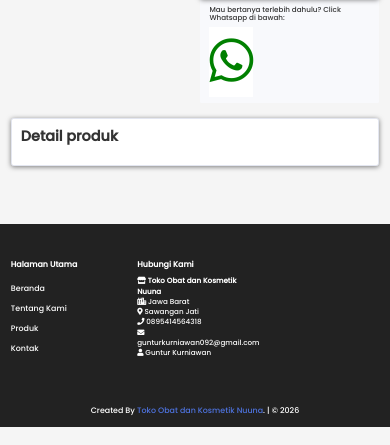
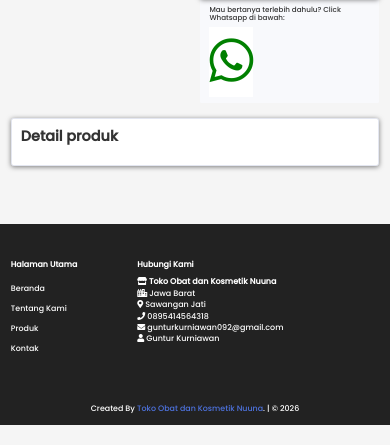
Before and after one commit to Bamanu18/Nuuna, a PHP site: page /detail_produk.php?idproduk=1 in a window 390 px wide. Shown: the part 399-844 px from the top of the page. Run offline with PHP 8.4, Linux system fonts and the light colour scheme; data that the repository does not hold is empty.

Commit message:
update layout

```diff
--- a/assets/css/style.css
+++ b/assets/css/style.css
@@ -673,6 +673,11 @@ footer .footer-social a:hover {
         font-size: 10px;
     }
 
+    .page-produk .container .detail-produk .item img {
+        width: 150px;
+        height: 300px;
+    }
+
     /* produk */
     .produk {
         display: grid;
@@ -681,7 +686,7 @@ footer .footer-social a:hover {
 
     .produk .card {
         position: relative;
-        width: 190px;
+        width: 150px;
         height: auto;
         margin: auto;
         margin-bottom: 30px;
@@ -751,8 +756,7 @@ footer .footer-social a:hover {
     }
 
     footer .container .footer-kontak {
-        margin-right: -1rem;
-        font-size: 1rem;
+        font-size: 8px;
     }
 
 
--- a/include/footer.php
+++ b/include/footer.php
@@ -12,7 +12,7 @@
                 </ul>
             </div>
 
-            <div class="col-4">
+            <div class="col-6">
                 <h3>Hubungi Kami</h3>
                 <ul class="footer-kontak">
                     <b><i class="fas fa-store"></i> Toko Obat dan Kosmetik Nuuna </b>
@@ -23,7 +23,6 @@
                     <br /><i class="fas fa-user"></i> Guntur Kurniawan
                 </ul>
             </div>
-
         </div>
     </div>
 </footer>
```
